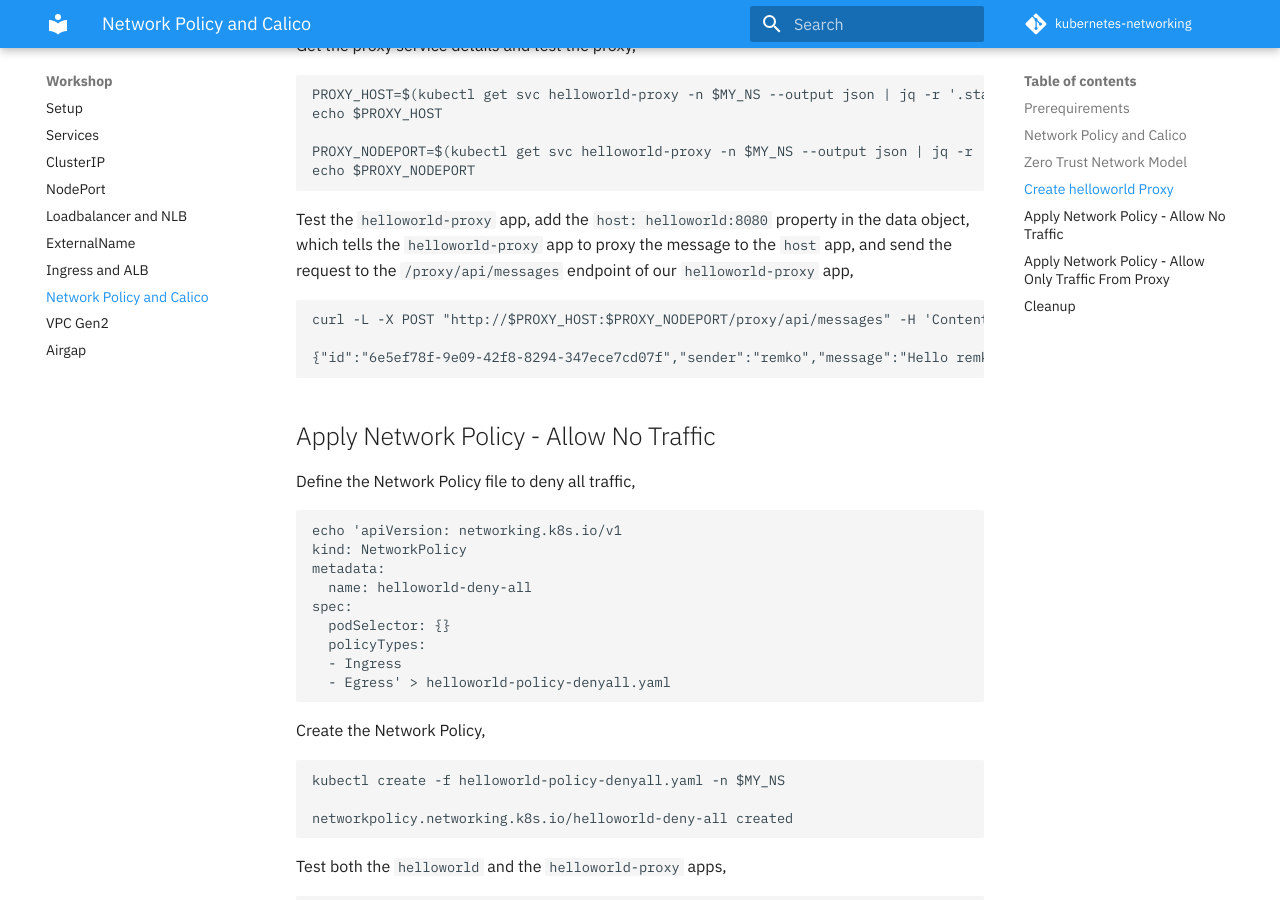
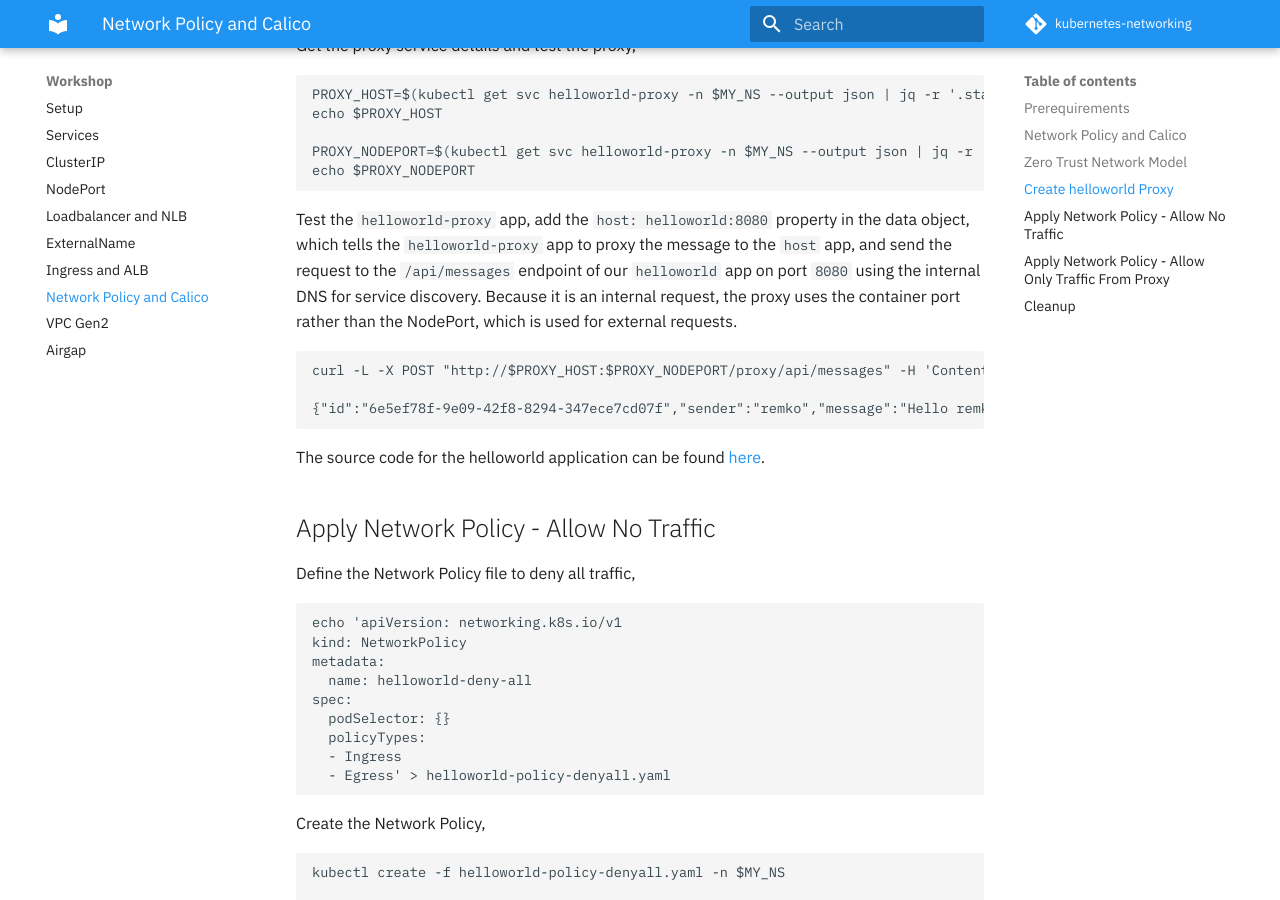
Before and after one commit to IBM/kubernetes-networking, an MkDocs documentation site: the page built from docs/networkpolicy.md, in a window 1280 px wide and 900 px high, scrolled down 3783 px. Built offline with MkDocs 1.6.1 and Material for MkDocs 9.7.7, drawn with Linux system fonts in a browser that asks for light colours; comment, search, counter and statistics services are not loaded.

Commit message:
Update networkpolicy.md

````diff
--- a/docs/networkpolicy.md
+++ b/docs/networkpolicy.md
@@ -147,13 +147,15 @@ PROXY_NODEPORT=$(kubectl get svc helloworld-proxy -n $MY_NS --output json | jq -
 echo $PROXY_NODEPORT
 ```
 
-Test the `helloworld-proxy` app, add the `host: helloworld:8080` property in the data object, which tells the `helloworld-proxy` app to proxy the message to the `host` app, and send the request to the `/proxy/api/messages` endpoint of our `helloworld-proxy` app,
+Test the `helloworld-proxy` app, add the `host: helloworld:8080` property in the data object, which tells the `helloworld-proxy` app to proxy the message to the `host` app, and send the request to the `/api/messages` endpoint of our `helloworld` app on port `8080` using the internal DNS for service discovery. Because it is an internal request, the proxy uses the container port rather than the NodePort, which is used for external requests.
 
 ```
 curl -L -X POST "http://$PROXY_HOST:$PROXY_NODEPORT/proxy/api/messages" -H 'Content-Type: application/json' -H 'Content-Type: application/json' -d '{ "sender": "remko", "host": "helloworld:8080" }'
 
 {"id":"6e5ef78f-9e09-42f8-8294-347ece7cd07f","sender":"remko","message":"Hello remko (proxy)","host":"helloworld:8080"}
 ```
+
+The source code for the helloworld application can be found [here](https://github.com/remkohdev/helloworld/blob/master/src/main/java/com/example/helloworld/APIController.java).
 
 ## Apply Network Policy - Allow No Traffic
 
````
